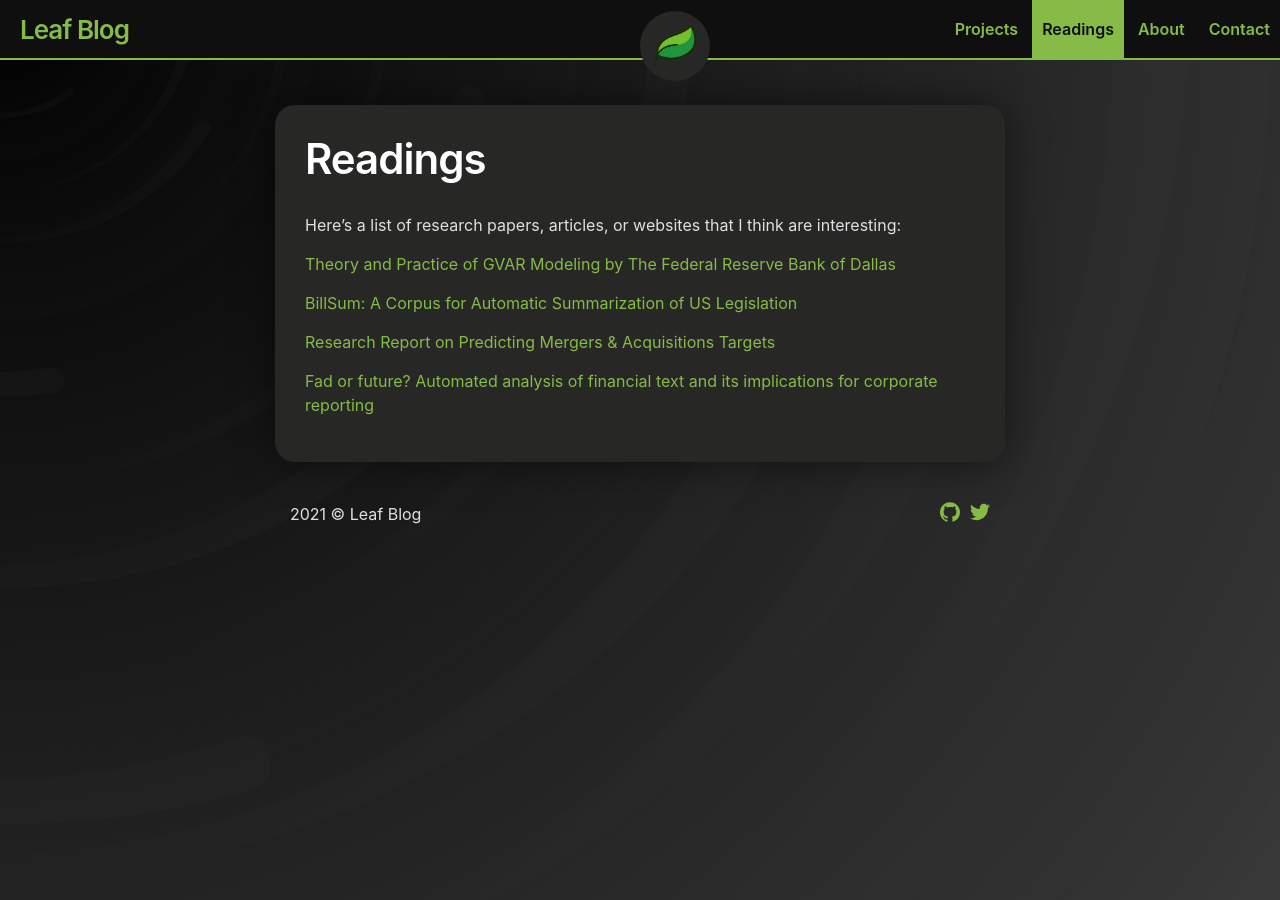
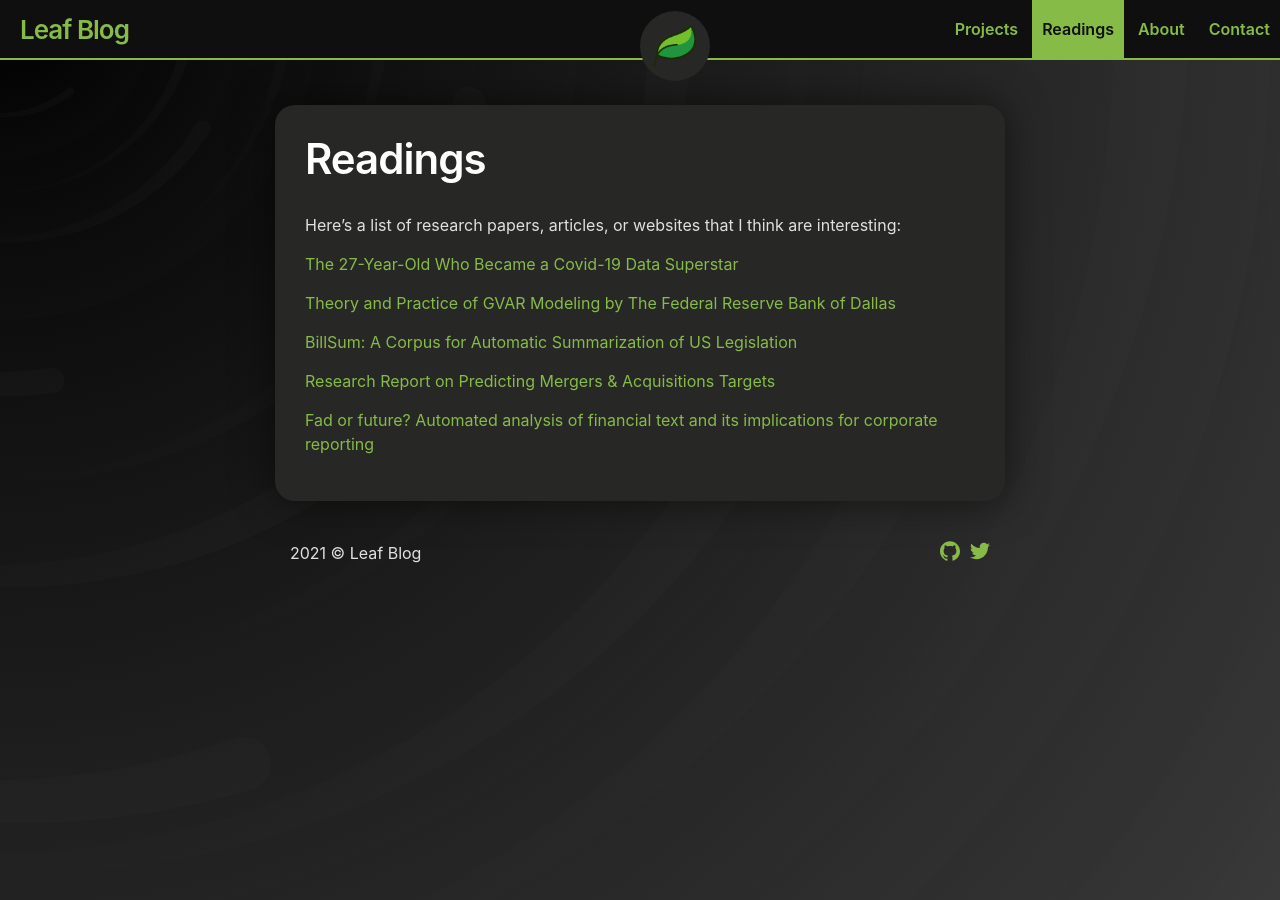
Before and after one commit to jhancock75/my-blog, a Jekyll site: the page built from 1readings.md, in a window 1280 px wide. Built offline with Jekyll 4.4.1, drawn with Linux system fonts in a browser that asks for light colours.

Commit message:
Update 1readings.md

```diff
--- a/1readings.md
+++ b/1readings.md
@@ -4,6 +4,8 @@ layout: page
 ---
 
 Here's a list of research papers, articles, or websites that I think are interesting:
+
+<a href="https://www.bloomberg.com/news/articles/2021-02-19/covid-pandemic-how-youyang-gu-used-ai-and-data-to-make-most-accurate-prediction">The 27-Year-Old Who Became a Covid-19 Data Superstar</a>
 
 <a href="https://www.dallasfed.org/~/media/documents/institute/wpapers/2014/0180.pdf">Theory and Practice of GVAR Modeling by The Federal Reserve Bank of Dallas</a>
 
```
